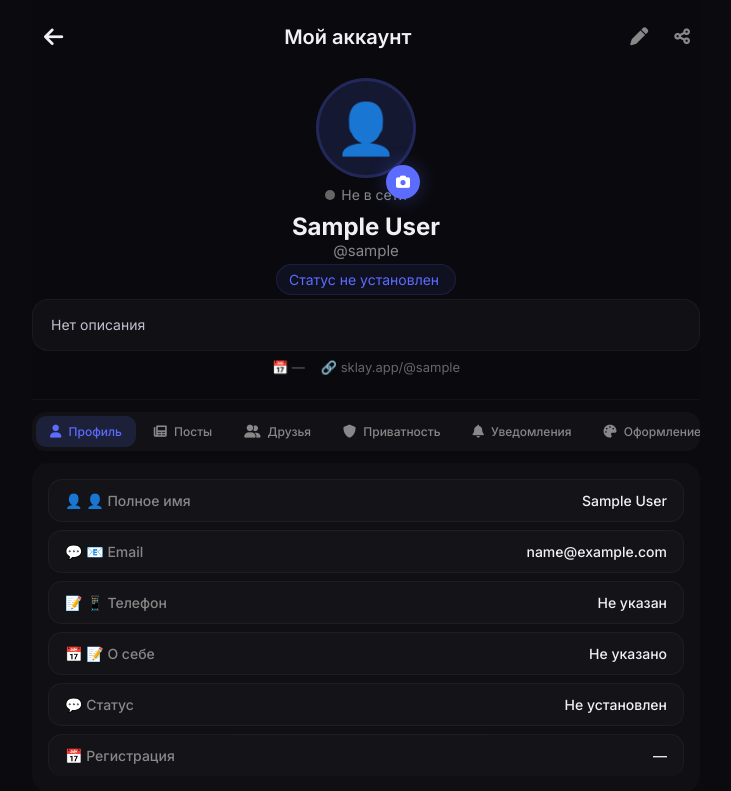
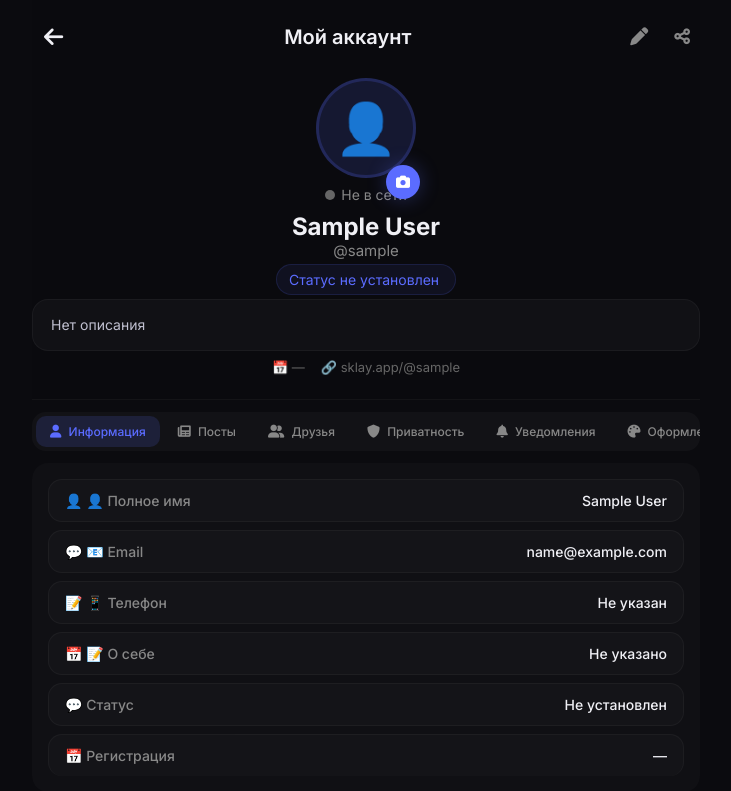
Before and after one commit to sklionagrex-cpu/sklayy, a Flask app: page /profile in a window 1280 px wide. Shown: the top 791 px of the page, without its empty margins (274-1005 px from the left). Run offline with Flask 3, Linux system fonts and the light colour scheme; the visitor is signed in with stand-in values (Sample User, id 1); data comes from the database, SQL or seed files in the repository; data that the repository does not hold is empty.

Commit message:
исправлен профиль: посты и друзья в отдельных вкладках, редактор только информация

```diff
--- a/templates/profile.html
+++ b/templates/profile.html
@@ -40,8 +40,9 @@
       </div>
     </div>
 
+    <!-- ОСНОВНЫЕ ВКЛАДКИ ПРОФИЛЯ -->
     <div class="profile-tabs">
-      <button class="tab-btn active" data-tab="profile" onclick="switchTab('profile')"><i class="fas fa-user"></i> Профиль</button>
+      <button class="tab-btn active" data-tab="profile" onclick="switchTab('profile')"><i class="fas fa-user"></i> Информация</button>
       <button class="tab-btn" data-tab="posts" onclick="switchTab('posts')"><i class="fas fa-newspaper"></i> Посты</button>
       <button class="tab-btn" data-tab="friends" onclick="switchTab('friends')"><i class="fas fa-user-friends"></i> Друзья</button>
       <button class="tab-btn" data-tab="privacy" onclick="switchTab('privacy')"><i class="fas fa-shield-alt"></i> Приватность</button>
@@ -50,6 +51,7 @@
       <button class="tab-btn" data-tab="security" onclick="switchTab('security')"><i class="fas fa-lock"></i> Выход</button>
     </div>
 
+    <!-- ВКЛАДКА ИНФОРМАЦИЯ (только просмотр и редактирование) -->
     <div class="tab-content active" id="tab-profile">
       <div id="viewMode">
         <div class="info-group">
@@ -76,6 +78,7 @@
       </div>
     </div>
 
+    <!-- ВКЛАДКА ПОСТЫ -->
     <div class="tab-content" id="tab-posts">
       <div class="posts-header">
         <button class="btn-primary" onclick="openPostModal()"><i class="fas fa-plus"></i> Создать пост</button>
@@ -85,6 +88,7 @@
       </div>
     </div>
 
+    <!-- ВКЛАДКА ДРУЗЬЯ -->
     <div class="tab-content" id="tab-friends">
       <div class="friends-container">
         <div class="friends-search">
```
